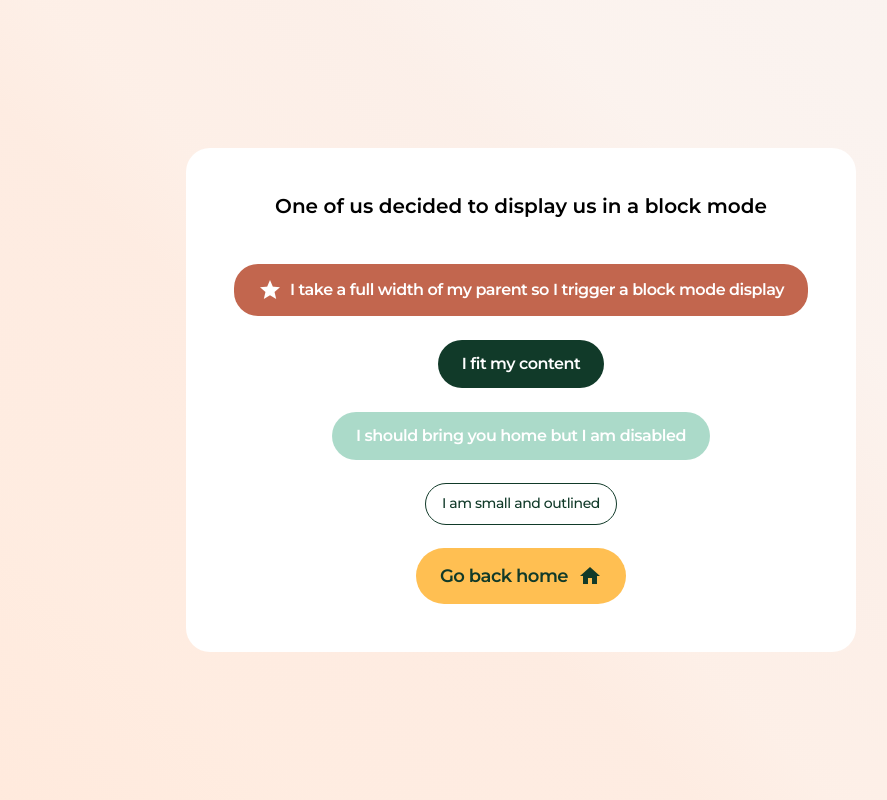
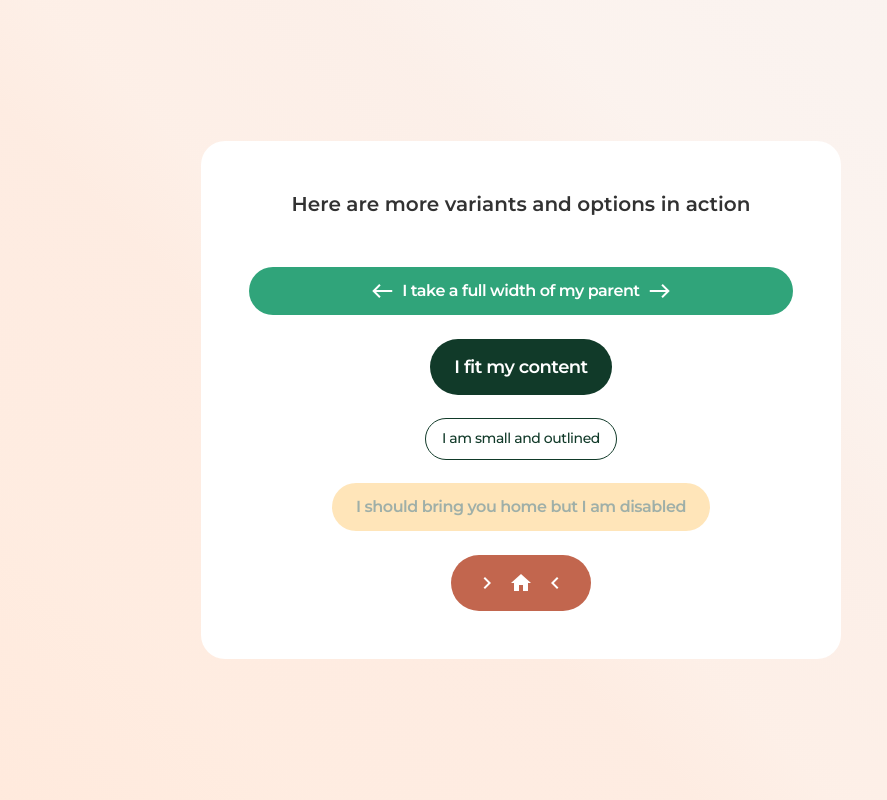
Before and after one commit to martaqh/buttons-gallery, a Vue app: page /another in a window 1280 px wide. Shown: the whole page, without its empty margins (119-1006 px from the left). Built offline with nearby package versions, Linux system fonts and the light colour scheme.

Commit message:
Adjust buttons display

```diff
--- a/src/components/BaseButton.vue
+++ b/src/components/BaseButton.vue
@@ -138,21 +138,16 @@ const focusColor = computed(() => {
   align-items: center;
   justify-content: center;
   gap: 8px;
-  max-height: 24px;
+  height: 20px;
   white-space: nowrap;
 
   .small & {
-    max-height: 20px;
     gap: 4px;
   }
 
   .large & {
-    max-height: 56px;
     gap: 10px;
+    height: 24px;
   }
 }
-
-.base-button__slot i {
-  max-height: 100%;
-}
 </style>
--- a/src/components/ButtonsDisplay.vue
+++ b/src/components/ButtonsDisplay.vue
@@ -16,6 +16,7 @@
   inset: 0px;
   height: fit-content;
   width: fit-content;
+  min-width: 50vw;
   border-radius: 24px;
   display: flex;
   flex-direction: column;
@@ -27,6 +28,9 @@
 .buttons-display__title {
   font-size: 20px;
   font-weight: 600;
+  line-height: 150%;
+  text-align: center;
+  opacity: 0.8;
 }
 
 .buttons-display__content {
--- a/src/views/AnotherView.vue
+++ b/src/views/AnotherView.vue
@@ -7,22 +7,24 @@ import BaseButton from "@/components/BaseButton.vue";
 <template>
   <BaseView>
     <ButtonsDisplay class="another-view">
-      <template #title>
-        One of us decided to display us in a block mode
-      </template>
+      <template #title> Here are more variants and options in action </template>
       <template #content>
-        <BaseButton color="orange" full-width>
-          <i class="material-icons">star</i>
-          I take a full width of my parent so I trigger a block mode display
+        <BaseButton color="green" full-width>
+          <i class="material-icons">west</i>
+          I take a full width of my parent
+          <i class="material-icons">east</i>
         </BaseButton>
-        <BaseButton color="dark-green"> I fit my content </BaseButton>
-        <BaseButton to="/" color="green" disabled>
+        <BaseButton color="dark-green" size="large">
+          I fit my content
+        </BaseButton>
+        <BaseButton size="small" outlined> I am small and outlined </BaseButton>
+        <BaseButton to="/" disabled>
           I should bring you home but I am disabled
         </BaseButton>
-        <BaseButton size="small" outlined> I am small and outlined </BaseButton>
-        <BaseButton to="/" size="large">
-          Go back home
+        <BaseButton to="/" color="orange" size="large">
+          <i class="material-icons">chevron_right</i>
           <i class="material-icons">home</i>
+          <i class="material-icons">chevron_left</i>
         </BaseButton>
       </template>
     </ButtonsDisplay>
--- a/src/views/HomeView.vue
+++ b/src/views/HomeView.vue
@@ -8,19 +8,18 @@ import ButtonsDisplay from "@/components/ButtonsDisplay.vue";
   <BaseView class="home">
     <ButtonsDisplay>
       <template #title>
-        Welcome to the buttons gallery. Feel free to click anything!
+        Welcome to a humble buttons gallery. <br />
+        Feel free to click any exhibit!
       </template>
       <template #content>
         <BaseButton color="yellow" size="small">
-          <i class="material-icons">rocket</i>
-          Click me
+          Click to see me focused
         </BaseButton>
         <BaseButton href="http://www.risify.pl" color="green">
-          <i class="material-icons">rocket</i>
+          <i class="material-icons">rocket_launch</i>
           Go somewhere outside
         </BaseButton>
         <BaseButton to="/another" color="red" size="large">
-          <i class="material-icons">rocket</i>
           See more buttons
           <i class="material-icons">forward</i>
         </BaseButton>
```
